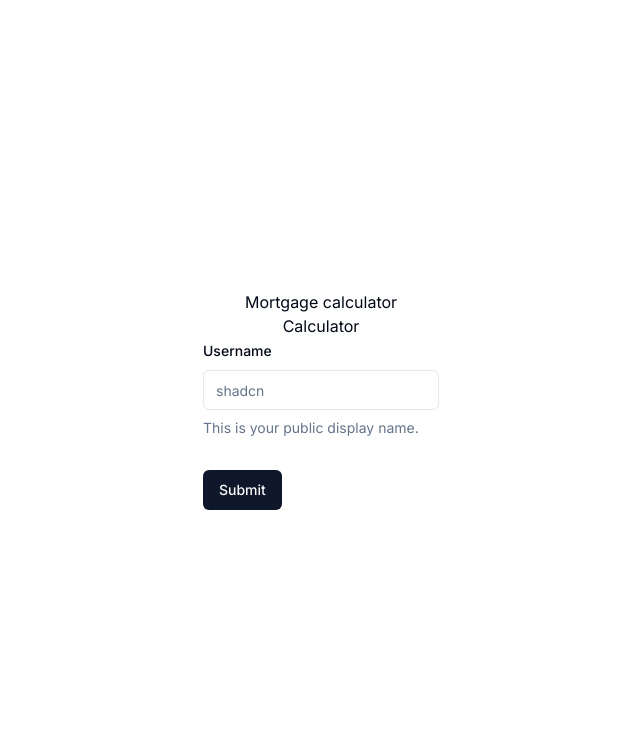
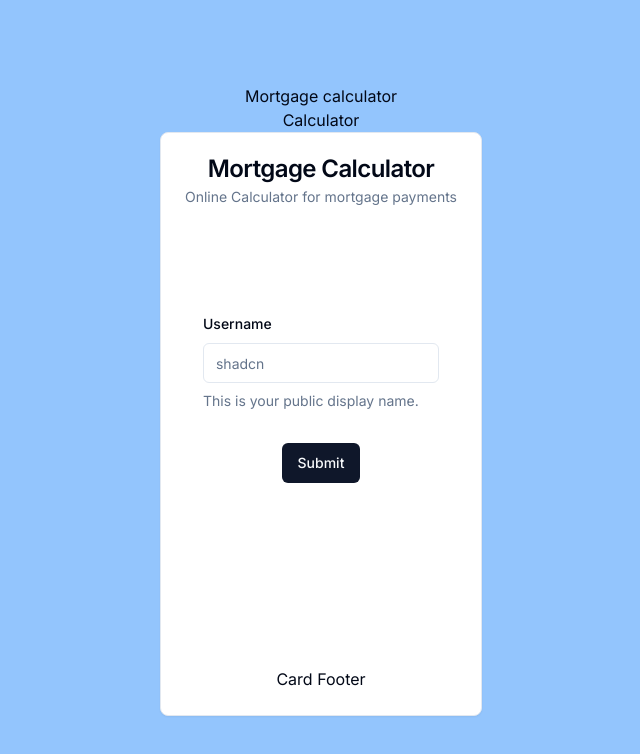
Before and after one commit to samlee088/mortgage-calculator, a Next.js app: page / in a window 1280 px wide. Shown: the top 754 px of the page, without its empty margins (319-959 px from the left). Built offline with nearby package versions, Linux system fonts and the light colour scheme.

Commit message:
centering of all components within the card

```diff
--- a/app/page.tsx
+++ b/app/page.tsx
@@ -2,7 +2,7 @@
 
 export default function Home() {
   return (
-    <main className="flex flex-col items-center justify-center min-h-screen">
+    <main className="flex flex-col items-center justify-center min-h-screen bg-blue-300">
       <h1>Mortgage calculator</h1>
       <Calculator />
     </main>
--- a/components/Calculator.tsx
+++ b/components/Calculator.tsx
@@ -14,6 +14,16 @@
   FormLabel,
   FormMessage,
 } from "@/components/ui/form";
+
+import {
+  Card,
+  CardContent,
+  CardDescription,
+  CardFooter,
+  CardHeader,
+  CardTitle,
+} from "@/components/ui/card";
+
 import { Input } from "@/components/ui/input";
 
 const formSchema = z.object({
@@ -39,10 +49,21 @@
   }
 
   return (
-    <div className="flex flex-col items-center justify-center">
+    <div className="flex flex-col items-center justify-center bg-transparent  min-w-96">
       Calculator
+      <Card className="flex flex-col items-center justify-center">
+        <CardHeader className="flex flex-col items-center justify-center mb-20">
+          <CardTitle>Mortgage Calculator</CardTitle>
+          <CardDescription>
+            Online Calculator for mortgage payments
+          </CardDescription>
+        </CardHeader>
+        <CardContent className="flex flex-col items-center justify-center mb-20 no-padding">
           <Form {...form}>
-        <form onSubmit={form.handleSubmit(onSubmit)} className="space-y-8">
+            <form
+              onSubmit={form.handleSubmit(onSubmit)}
+              className="space-y-8 flex flex-col items-center justify-center mb-20 no-padding "
+            >
               <FormField
                 control={form.control}
                 name="username"
@@ -62,6 +83,11 @@
               <Button type="submit">Submit</Button>
             </form>
           </Form>
+        </CardContent>
+        <CardFooter>
+          <p>Card Footer</p>
+        </CardFooter>
+      </Card>
     </div>
   );
 }
--- /dev/null
+++ b/components/ui/card.tsx
@@ -0,0 +1,79 @@
+import * as React from "react"
+
+import { cn } from "@/lib/utils"
+
+const Card = React.forwardRef<
+  HTMLDivElement,
+  React.HTMLAttributes<HTMLDivElement>
+>(({ className, ...props }, ref) => (
+  <div
+    ref={ref}
+    className={cn(
+      "rounded-lg border bg-card text-card-foreground shadow-sm",
+      className
+    )}
+    {...props}
+  />
+))
+Card.displayName = "Card"
+
+const CardHeader = React.forwardRef<
+  HTMLDivElement,
+  React.HTMLAttributes<HTMLDivElement>
+>(({ className, ...props }, ref) => (
+  <div
+    ref={ref}
+    className={cn("flex flex-col space-y-1.5 p-6", className)}
+    {...props}
+  />
+))
+CardHeader.displayName = "CardHeader"
+
+const CardTitle = React.forwardRef<
+  HTMLParagraphElement,
+  React.HTMLAttributes<HTMLHeadingElement>
+>(({ className, ...props }, ref) => (
+  <h3
+    ref={ref}
+    className={cn(
+      "text-2xl font-semibold leading-none tracking-tight",
+      className
+    )}
+    {...props}
+  />
+))
+CardTitle.displayName = "CardTitle"
+
+const CardDescription = React.forwardRef<
+  HTMLParagraphElement,
+  React.HTMLAttributes<HTMLParagraphElement>
+>(({ className, ...props }, ref) => (
+  <p
+    ref={ref}
+    className={cn("text-sm text-muted-foreground", className)}
+    {...props}
+  />
+))
+CardDescription.displayName = "CardDescription"
+
+const CardContent = React.forwardRef<
+  HTMLDivElement,
+  React.HTMLAttributes<HTMLDivElement>
+>(({ className, ...props }, ref) => (
+  <div ref={ref} className={cn("p-6 pt-0", className)} {...props} />
+))
+CardContent.displayName = "CardContent"
+
+const CardFooter = React.forwardRef<
+  HTMLDivElement,
+  React.HTMLAttributes<HTMLDivElement>
+>(({ className, ...props }, ref) => (
+  <div
+    ref={ref}
+    className={cn("flex items-center p-6 pt-0", className)}
+    {...props}
+  />
+))
+CardFooter.displayName = "CardFooter"
+
+export { Card, CardHeader, CardFooter, CardTitle, CardDescription, CardContent }
```
Lines whose indentation alone changed are shown as unchanged.
